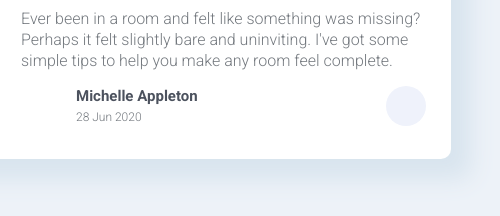
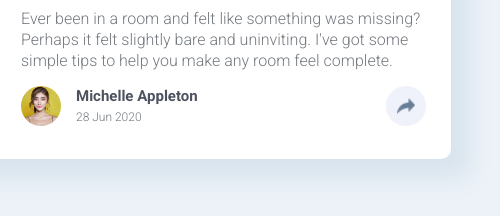
Before and after one commit to ali-basher/challange-6, a plain HTML site: page index.html in a window 1280 px wide. Shown: the part 318-534 px from the top of the page, 539-1039 px from the left. Drawn offline with Linux system fonts and the light colour scheme; the site is published under a folder, as on GitHub Pages, so addresses that start at the root find nothing.

Commit message:
The End.

```diff
--- a/CSS/style.css
+++ b/CSS/style.css
@@ -80,7 +80,7 @@ section.card > div.right > div.info > div.left > div.text > div.date {
 
 
 section.card > div.right > div.info > div.left >  div.left_img {
-    background-image: url('/images/image-1.jpg');
+    background-image: url('../images/image-1.jpg');
     width: 40px;
     height: 40px;
     background-position: center;
@@ -89,7 +89,7 @@ section.card > div.right > div.info > div.left >  div.left_img {
 }
 
 section.card > div.right > div.info > div.right {
-    background-image: url('/images/share.png');
+    background-image: url('../images/share.png');
     width: 40px;
     height: 40px;
     background-repeat: no-repeat;
```
